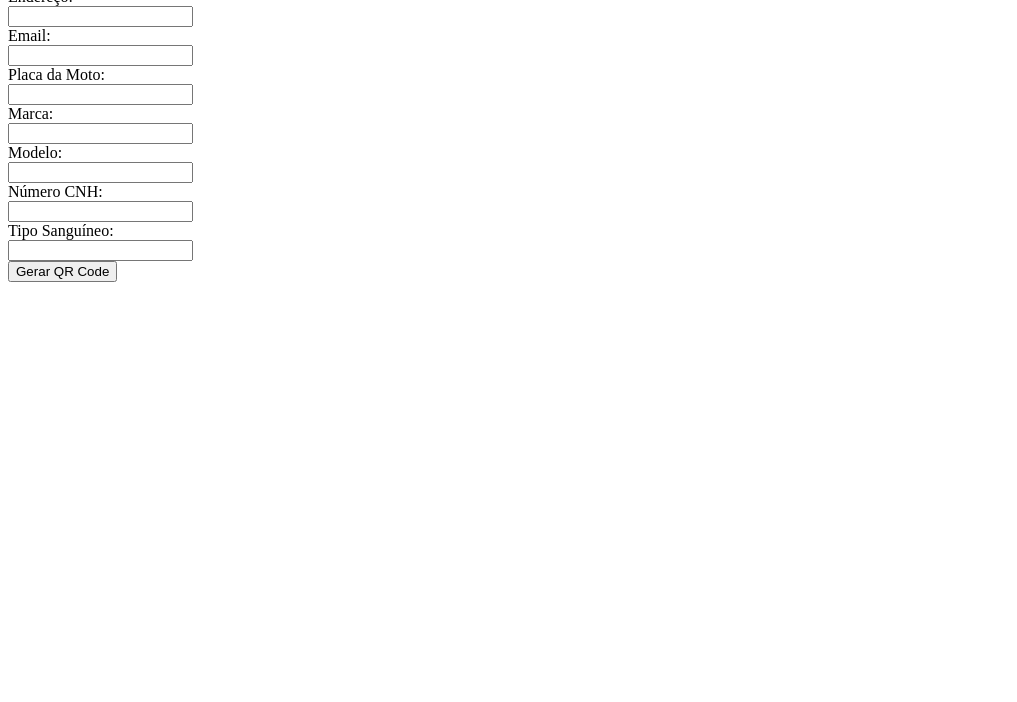
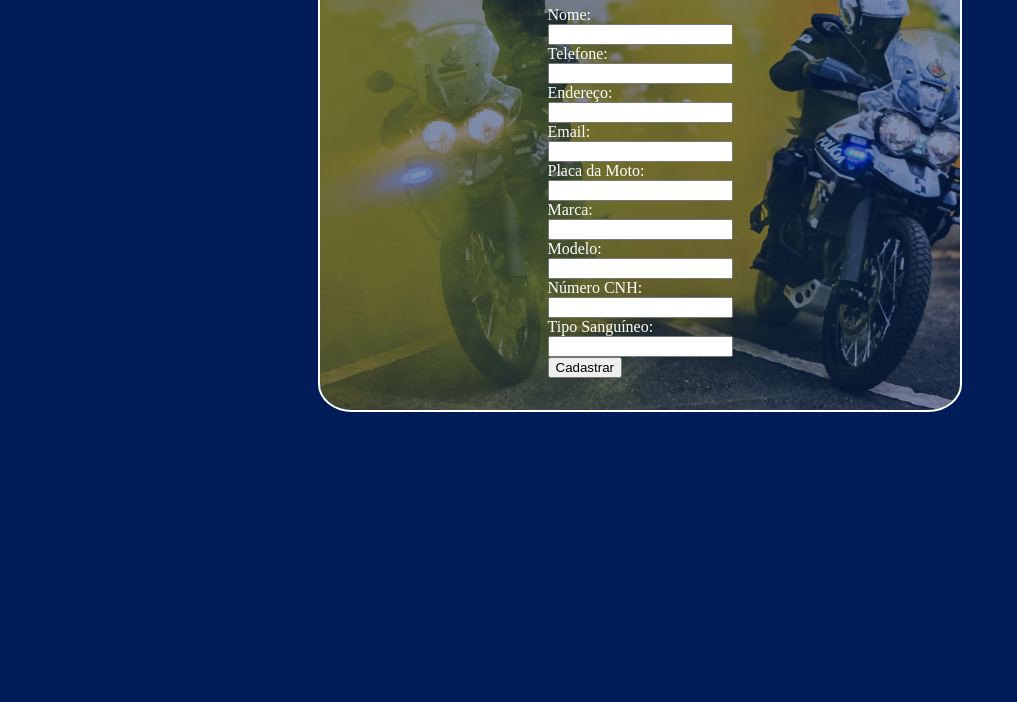
Before and after one commit to frank000/regismotos, a website: page frontend/index.html in a window 1280 px wide. Shown: the part 98-800 px from the top of the page, without its empty margins (0-1017 px from the left). Drawn offline with Linux system fonts and the light colour scheme.

Commit message:
alinhamentos

```diff
--- a/frontend/index.html
+++ b/frontend/index.html
@@ -1,11 +1,63 @@
 <!DOCTYPE html>
 <html lang="en">
 <head>
+    <style>
+        body{
+            background-color: #001d59;
+        }
+        .container {
+            height: 50vh;
+                margin: 50px;
+                /* outline: solid 1px black; */
+                display: flex;
+                justify-content: center;
+                align-items: center;
+        }
+        .bg{
+            position: relative;
+
+        }
+
+        .bg::before{
+
+    content: "";
+      background-image:   url(./img/fundomotos.jpeg);
+      background-size: cover;
+      position: absolute;
+      top: 0px;
+      right: 0px;
+      bottom: 0px;
+      left: 0px;
+      opacity: 0.50;
+      border-radius: 5%;
+        }
+        .formulario {
+
+            width: 40rem;
+            /* height: 50px; */
+            border-radius: 5%;
+            /* background-color: black; */
+            outline: solid 2px #ffffff;
+            padding: 0 auto;
+            display: flex;
+            justify-content: center;
+            align-items: center;
+            position: relative;
+  color: #ffffff;
+            padding: 2rem 0 2rem 0;
+        }
+    </style>
     <meta charset="UTF-8">
     <meta name="viewport" content="width=device-width, initial-scale=1.0">
     <title>Formulário com QR Code</title>
 </head>
 <body>
+<div class="container">
+    <div class="bg">
+        <div class="formulario">
+            <div>
+                <div><h1>Formulário de Cadastro</h1></div>
+            <div style="    padding: 0 5rem;">
                 <form id="dataForm">
                     <label for="nome">Nome:</label><br>
                     <input type="text" id="nome" name="nome"><br>
@@ -34,8 +86,17 @@
                     <label for="tipoSanguineo">Tipo Sanguíneo:</label><br>
                     <input type="text" id="tipoSanguineo" name="tipoSanguineo"><br>
 
-        <button type="submit">Gerar QR Code</button>
+                    <button type="submit">Cadastrar</button>
                 </form>
+            </div>
+            </div>
+
+        </div>
+
+    </div>
+
+</div>
+
 
     <div id="qrCodeContainer"></div>
 
```
Also changed, not shown: frontend/img/fundomotos.jpeg (added). Lines whose indentation alone changed are shown as unchanged.
